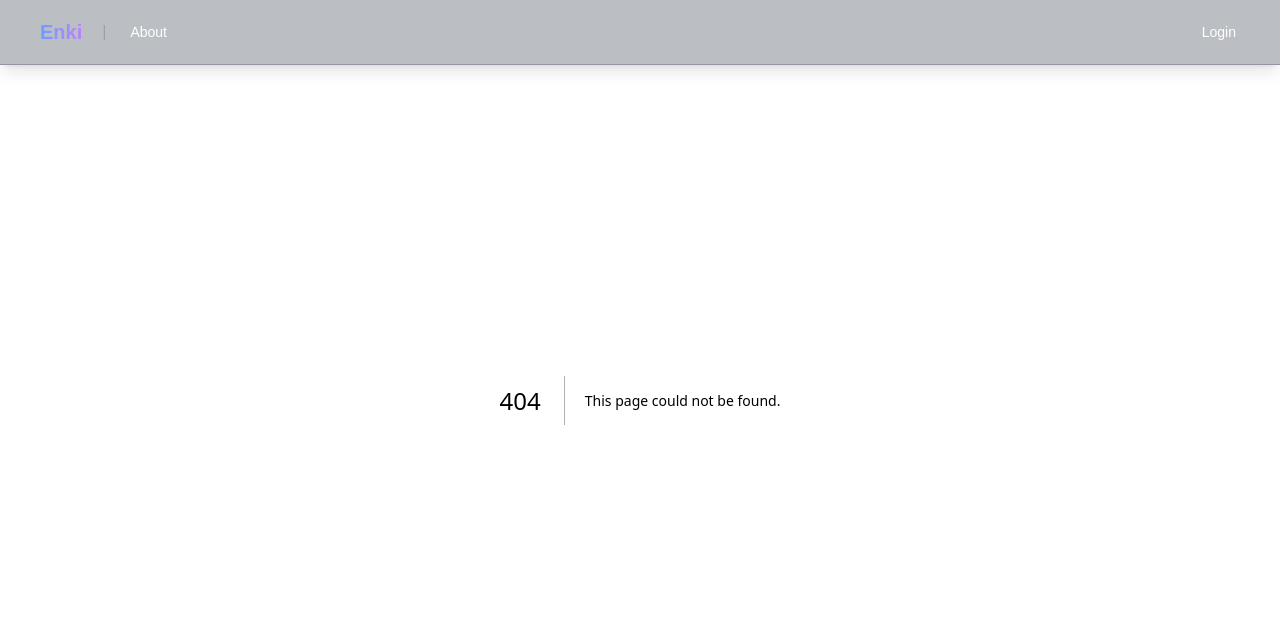
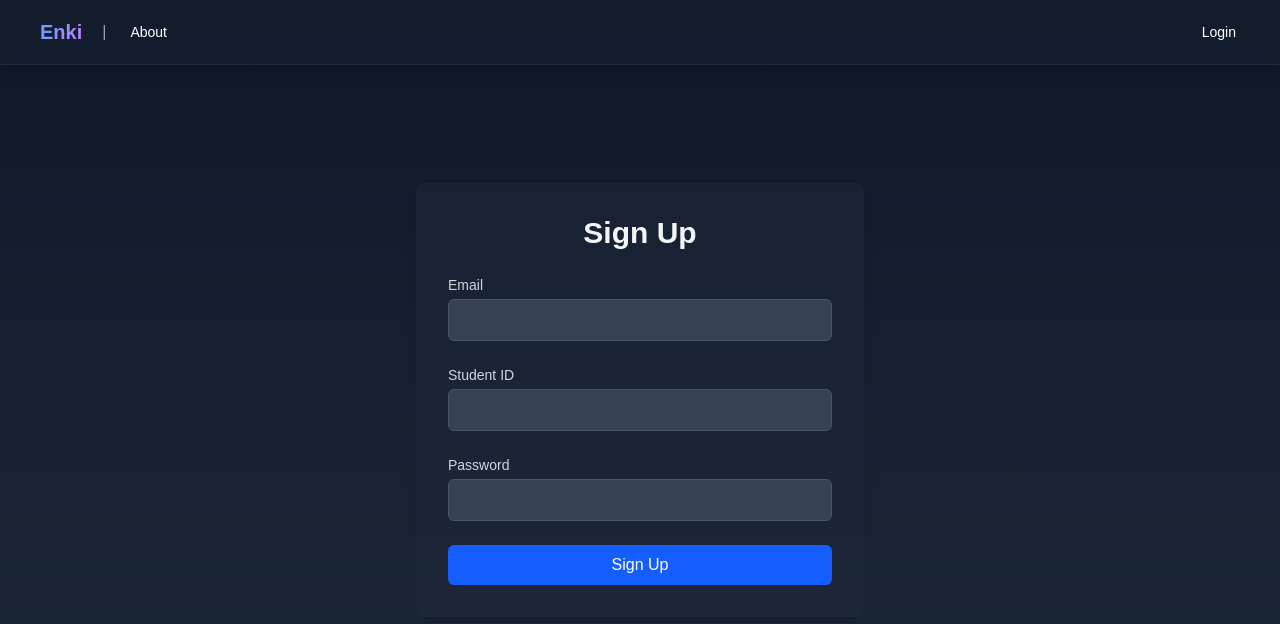
Before and after one commit to Lee-RoyDobson/Team-Project-Enki, a Next.js app in the folder enki/: page /signup in a window 1280 px wide. Before the commit this address had no page. Shown: the top 624 px of the page. Built offline with nearby package versions, Linux system fonts and the light colour scheme.

Commit message:
route.ts files added for authentication, page.tsx added for signup, page.tsx updated for login

```diff
--- a/enki/package.json
+++ b/enki/package.json
@@ -9,12 +9,14 @@
     "lint": "next lint"
   },
   "dependencies": {
-    "mongodb": "^6.16.0",
-    "mongoose": "^8.13.2",
     "@emotion/react": "^11.14.0",
     "@emotion/styled": "^11.14.0",
     "@mui/material": "^7.0.2",
+    "bcryptjs": "^3.0.2",
+    "mongodb": "^6.16.0",
+    "mongoose": "^8.13.2",
     "next": "15.2.4",
+    "next-auth": "^4.24.11",
     "openai": "^4.91.1",
     "react": "^19.0.0",
     "react-dom": "^19.0.0",
--- /dev/null
+++ b/enki/src/app/api/auth/[...nextauth]/route.ts
@@ -0,0 +1,42 @@
+import NextAuth from "next-auth";
+import CredentialsProvider from "next-auth/providers/credentials";
+import { MongoClient } from "mongodb";
+import bcrypt from "bcryptjs";
+
+const uri = process.env.MONGODB_URI as string;
+
+async function getUser(email: string) {
+  const client = new MongoClient(uri);
+  await client.connect();
+  const db = client.db("Users");
+  const user = await db.collection("accounts").findOne({ email });
+  await client.close();
+  return user;
+}
+
+const handler = NextAuth({
+  providers: [
+    CredentialsProvider({
+      name: "Credentials",
+      credentials: {
+        email: { label: "Email", type: "email" },
+        password: { label: "Password", type: "password" },
+      },
+      async authorize(credentials) {
+        if (!credentials?.email || !credentials?.password) return null;
+        const user = await getUser(credentials.email);
+        if (!user || !user.password) return null;
+        const isValid = await bcrypt.compare(credentials.password, user.password);
+        if (!isValid) return null;
+        return { id: user._id.toString(), email: user.email };
+      },
+    }),
+  ],
+  session: { strategy: "jwt" },
+  pages: {
+    signIn: "/login",
+  },
+  secret: process.env.NEXTAUTH_SECRET,
+});
+
+export { handler as GET, handler as POST };
--- /dev/null
+++ b/enki/src/app/api/auth/register/route.ts
@@ -0,0 +1,26 @@
+import { NextRequest, NextResponse } from "next/server";
+import { MongoClient } from "mongodb";
+import bcrypt from "bcryptjs";
+
+const uri = process.env.MONGODB_URI as string;
+
+export async function POST(request: NextRequest) {
+  const { email, password, studentID } = await request.json();
+  if (!email || !password || !studentID) {
+    return NextResponse.json({ error: "Email, password, and student ID are required." }, { status: 400 });
+  }
+  const client = new MongoClient(uri);
+  await client.connect();
+  const db = client.db("Users");
+  const existing = await db.collection("accounts").findOne({
+    $or: [{ email }, { studentID }]
+    });
+  if (existing) {
+    await client.close();
+    return NextResponse.json({ error: "User with this email or studentID already exists" }, { status: 409 });
+  }
+  const hashed = await bcrypt.hash(password, 10);
+  await db.collection("accounts").insertOne({ email, password: hashed, studentID });
+  await client.close();
+  return NextResponse.json({ success: true });
+}
--- a/enki/src/app/login/page.tsx
+++ b/enki/src/app/login/page.tsx
@@ -3,6 +3,7 @@
 import { useRouter } from 'next/navigation'
 import React, { useState } from 'react'
 import Link from 'next/link'
+import { signIn } from 'next-auth/react'
 import ParticlesBackground from '@/components/ParticlesBackground'
 
 export default function LoginPage() {
@@ -17,104 +18,47 @@ export default function LoginPage() {
     setError('')
     setIsLoading(true)
 
-    try {
-      // TODO: Replace with actual authentication logic
-      // Will currently just check if email and password are not empty
-      if (email === 'instructor@unimail.derby.ac.uk' && password) {
-        // Mock successful login for instructor
-        setTimeout(() => {
-          router.push('/instructor/dashboard')
-        }, 1000)
-      } else if (email && password) {
-        // Mock successful login for student
-        setTimeout(() => {
-          router.push('/student/dashboard')
-        }, 1000)
-      } else {
-        setError('Please enter both email and password')
-        setIsLoading(false)
-      }
-    } catch (err) {
-      setError('Failed to login. Please try again.')
-      setIsLoading(false)
+    const res = await signIn('credentials', {
+      redirect: false,
+      email,
+      password,
+    })
+
+    setIsLoading(false)
+
+    if (res?.error) {
+      setError('Failed to login. Please check your credentials.')
+    } else {
+      router.push('/student/dashboard') // or wherever you want to redirect
     }
   }
 
   return (
     <div className="flex min-h-screen flex-col items-center justify-center bg-gradient-to-b from-gray-900 to-gray-800 p-4 relative overflow-hidden">
-
       <ParticlesBackground />
-
       <div className="w-full max-w-md rounded-lg bg-gray-800/50 backdrop-filter backdrop-blur-md border border-gray-700/30 p-8 shadow-lg z-10">
         <h1 className="mb-6 text-center text-3xl font-bold text-gray-100">Login to Enki</h1>
-
         {error && (
           <div className="mb-4 rounded-md bg-red-900/50 p-3 text-sm text-red-200 border border-red-700">
             {error}
           </div>
         )}
-
         <form onSubmit={handleLogin} className="space-y-6">
           <div>
-            <label htmlFor="email" className="block text-sm font-medium text-gray-300">
-              Email
-            </label>
-            <input
-              id="email"
-              type="email"
-              value={email}
-              onChange={(e) => setEmail(e.target.value)}
-              className="mt-1 block w-full rounded-md border border-gray-600 bg-gray-700 px-3 py-2 text-gray-100 shadow-sm focus:border-blue-500 focus:outline-none focus:ring-blue-500"
-              placeholder="you@unimail.derby.ac.uk"
-              required
-            />
+            <label htmlFor="email" className="block text-sm font-medium text-gray-300">Email</label>
+            <input id="email" type="email" value={email} onChange={e => setEmail(e.target.value)}
+              className="mt-1 block w-full rounded-md border border-gray-600 bg-gray-700 px-3 py-2 text-gray-100" required />
           </div>
-
           <div>
-            <label htmlFor="password" className="block text-sm font-medium text-gray-300">
-              Password
-            </label>
-            <input
-              id="password"
-              type="password"
-              value={password}
-              onChange={(e) => setPassword(e.target.value)}
-              className="mt-1 block w-full rounded-md border border-gray-600 bg-gray-700 px-3 py-2 text-gray-100 shadow-sm focus:border-blue-500 focus:outline-none focus:ring-blue-500"
-              placeholder="••••••••"
-              required
-            />
+            <label htmlFor="password" className="block text-sm font-medium text-gray-300">Password</label>
+            <input id="password" type="password" value={password} onChange={e => setPassword(e.target.value)}
+              className="mt-1 block w-full rounded-md border border-gray-600 bg-gray-700 px-3 py-2 text-gray-100" required />
           </div>
-
-          <div className="flex items-center justify-between">
-            <div className="flex items-center">
-              <input
-                id="remember-me"
-                type="checkbox"
-                className="h-4 w-4 rounded border-gray-600 bg-gray-700 text-blue-600 focus:ring-blue-500"
-              />
-              <label htmlFor="remember-me" className="ml-2 block text-sm text-gray-300">
-                Remember me
-              </label>
-            </div>
-
-            <div className="text-sm">
-              <Link href="/forgot-password" className="font-medium text-blue-400 hover:text-blue-300">
-                Forgot your password?
-              </Link>
-            </div>
-          </div>
-
-          <div>
-            <button
-              type="submit"
-              disabled={isLoading}
-              className="w-full rounded-md bg-blue-600 px-4 py-2 text-white hover:bg-blue-700 focus:outline-none focus:ring-2 focus:ring-blue-500 focus:ring-offset-2 focus:ring-offset-gray-900 disabled:bg-blue-800 disabled:text-gray-300"
-            >
-              {isLoading ? 'Logging in...' : 'Log in'}
-            </button>
-          </div>
+          <button type="submit" disabled={isLoading}
+            className="w-full rounded-md bg-blue-600 px-4 py-2 text-white hover:bg-blue-700">
+            {isLoading ? 'Logging in...' : 'Log in'}
+          </button>
         </form>
-
         <div className="mt-6 text-center text-sm">
           <span className="text-gray-400">Don't have an account?</span>{' '}
           <Link href="/signup" className="font-medium text-blue-400 hover:text-blue-300">
--- /dev/null
+++ b/enki/src/app/signup/page.tsx
@@ -0,0 +1,66 @@
+'use client'
+
+import { useState } from 'react'
+import { useRouter } from 'next/navigation'
+
+export default function SignupPage() {
+  const router = useRouter()
+  const [email, setEmail] = useState('')
+  const [password, setPassword] = useState('')
+  const [studentID, setStudentID] = useState('')
+  const [error, setError] = useState('')
+  const [isLoading, setIsLoading] = useState(false)
+
+  const handleSignup = async (e: React.FormEvent) => {
+    e.preventDefault()
+    setIsLoading(true)
+    setError('')
+
+    const res = await fetch('/api/auth/register', {
+      method: 'POST',
+      headers: { 'Content-Type': 'application/json' },
+      body: JSON.stringify({ email, password, studentID }),
+    })
+
+    const data = await res.json()
+    setIsLoading(false)
+
+    if (!res.ok) {
+      setError(data.error || 'Registration failed')
+      return
+    }
+
+    // Optionally, redirect to login page after successful registration
+    router.push('/login')
+  }
+
+  return (
+    <div className="flex min-h-screen flex-col items-center justify-center bg-gradient-to-b from-gray-900 to-gray-800 p-4">
+      <div className="w-full max-w-md rounded-lg bg-gray-800/50 p-8 shadow-lg">
+        <h1 className="mb-6 text-center text-3xl font-bold text-gray-100">Sign Up</h1>
+        {error && <div className="mb-4 text-red-400">{error}</div>}
+        <form onSubmit={handleSignup} className="space-y-6">
+          <div>
+            <label htmlFor="email" className="block text-sm font-medium text-gray-300">Email</label>
+            <input id="email" type="email" required value={email} onChange={e => setEmail(e.target.value)}
+              className="mt-1 block w-full rounded-md border border-gray-600 bg-gray-700 px-3 py-2 text-gray-100" />
+          </div>
+          <div>
+            <label htmlFor="studentID" className="block text-sm font-medium text-gray-300">Student ID</label>
+            <input id="studentID" type="text" required value={studentID} onChange={e => setStudentID(e.target.value)}
+              className="mt-1 block w-full rounded-md border border-gray-600 bg-gray-700 px-3 py-2 text-gray-100" />
+          </div>
+          <div>
+            <label htmlFor="password" className="block text-sm font-medium text-gray-300">Password</label>
+            <input id="password" type="password" required value={password} onChange={e => setPassword(e.target.value)}
+              className="mt-1 block w-full rounded-md border border-gray-600 bg-gray-700 px-3 py-2 text-gray-100" />
+          </div>
+          <button type="submit" disabled={isLoading}
+            className="w-full rounded-md bg-blue-600 px-4 py-2 text-white hover:bg-blue-700">
+            {isLoading ? 'Signing up...' : 'Sign Up'}
+          </button>
+        </form>
+      </div>
+    </div>
+  )
+}
```
Also changed, not shown: 1 other file (tests, documents, lock files or other folders).
